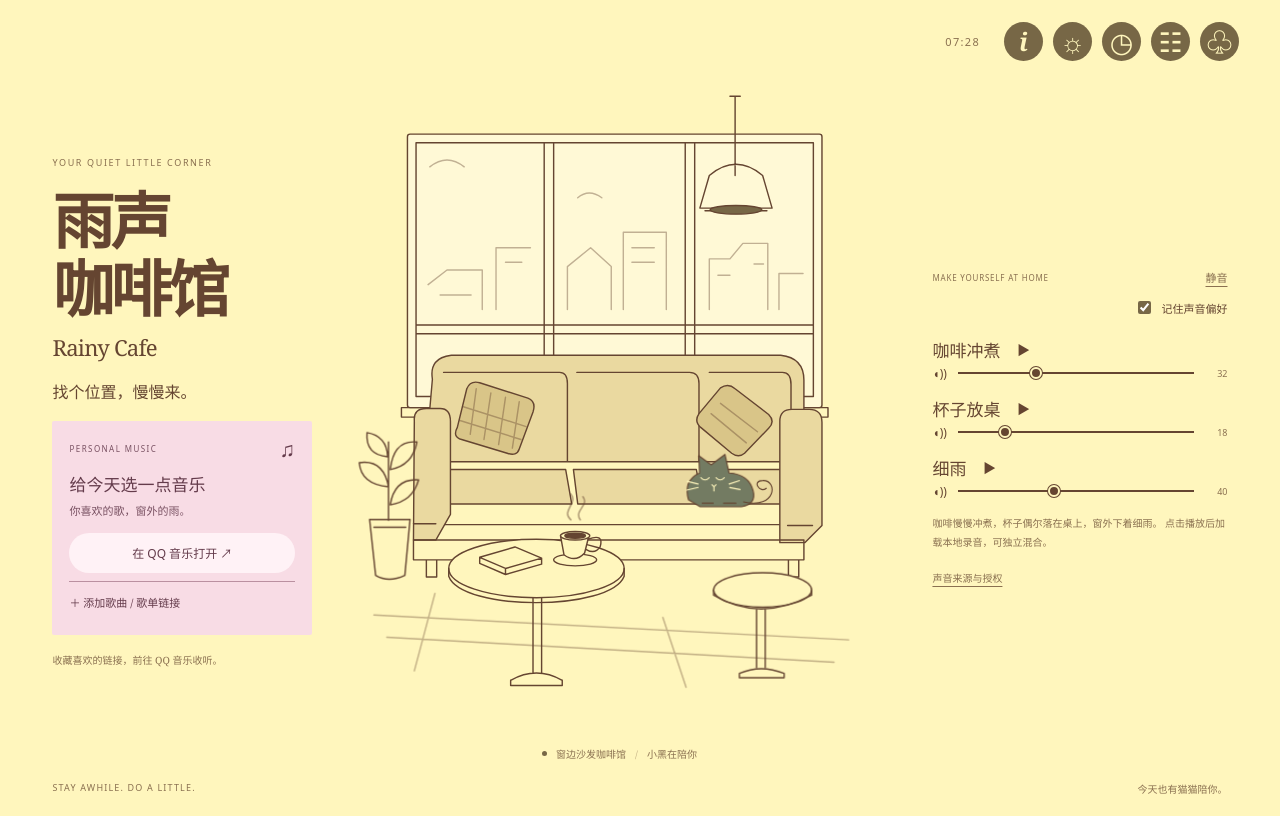
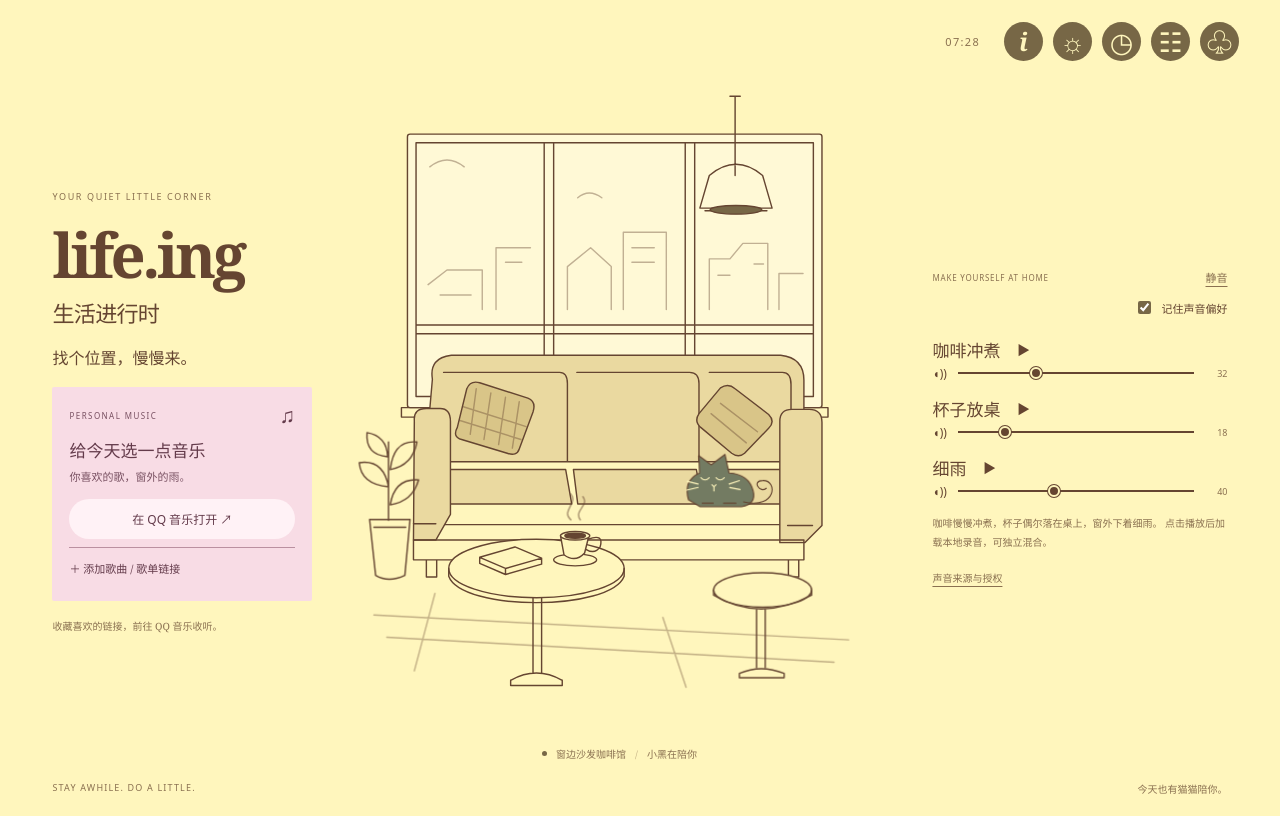
Before and after one commit to zhuangyiqiao/W.S.Y, a website with bundled scripts: page index.html in a window 1280 px wide. Built offline with nearby package versions, Linux system fonts and the light colour scheme.

Commit message:
Rename cafe brand to life.ing

```diff
--- a/assets/js/main.js
+++ b/assets/js/main.js
@@ -128,7 +128,7 @@ function renderTimer(){
   $('focus-stats').textContent=`今天完成 ${data.stats[dayKey()]?.pomodoros||0} 轮专注`;
   document.querySelectorAll('[data-mode]').forEach(b=>b.setAttribute('aria-pressed',String(b.dataset.mode===t.mode)));
   if(document.activeElement!==$('timer-duration'))$('timer-duration').value=t.duration/60;
-  document.title=t.state==='running'?`${formatTime(left)} · 雨声咖啡馆`:'雨声咖啡馆 · Rainy Cafe';
+  document.title=t.state==='running'?`${formatTime(left)} · life.ing`:'life.ing';
 }
 function finishTimer(){
   const old=data.timer;data.timer=settleTimer(old);
--- a/index.html
+++ b/index.html
@@ -3,7 +3,7 @@
 <head>
   <meta charset="UTF-8"><meta name="viewport" content="width=device-width, initial-scale=1.0">
   <meta name="theme-color" content="#fff6bd"><meta name="description" content="坐下来，听一点雨声。一个有音乐、猫猫与待办的安静咖啡馆。">
-  <title>雨声咖啡馆 · Rainy Cafe</title><link rel="stylesheet" href="./assets/css/styles.css">
+  <title>life.ing</title><link rel="stylesheet" href="./assets/css/styles.css">
 </head>
 <body>
   <a class="skip-link" href="#music">跳至音乐</a>
@@ -17,7 +17,7 @@
   </header>
   <main class="cafe-layout">
     <section class="music-column" id="music" aria-label="音乐角落">
-      <p class="overline">YOUR QUIET LITTLE CORNER</p><h1>雨声<br>咖啡馆<span>Rainy Cafe</span></h1><p class="intro">找个位置，慢慢来。</p>
+      <p class="overline">YOUR QUIET LITTLE CORNER</p><h1>life.ing<span>生活进行时</span></h1><p class="intro">找个位置，慢慢来。</p>
       <div class="music-box">
         <div class="music-heading"><span class="tiny-label" id="music-label">PERSONAL MUSIC</span><span class="music-mark">♫</span></div>
         <div class="record" aria-hidden="true"><div></div></div>
```
